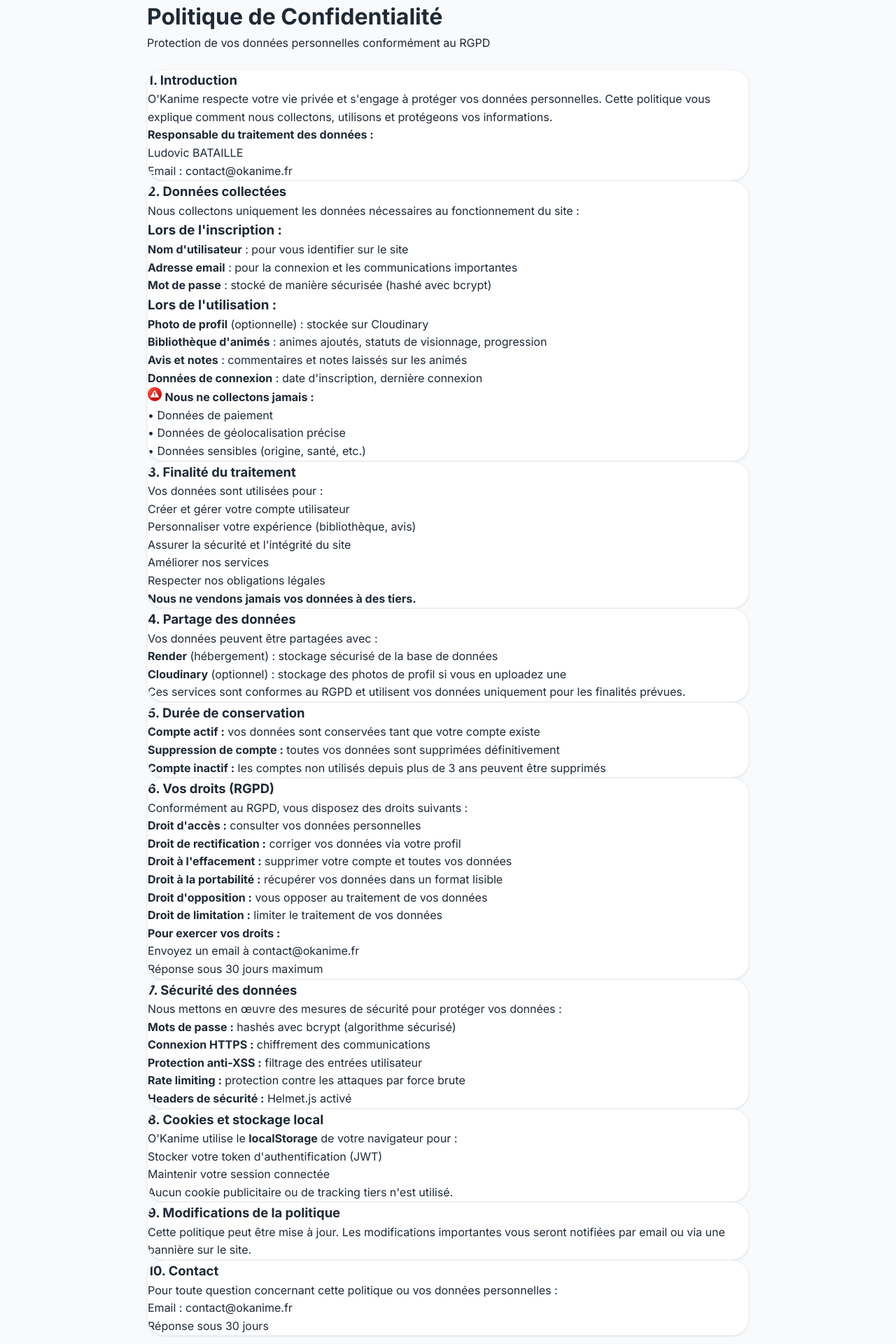
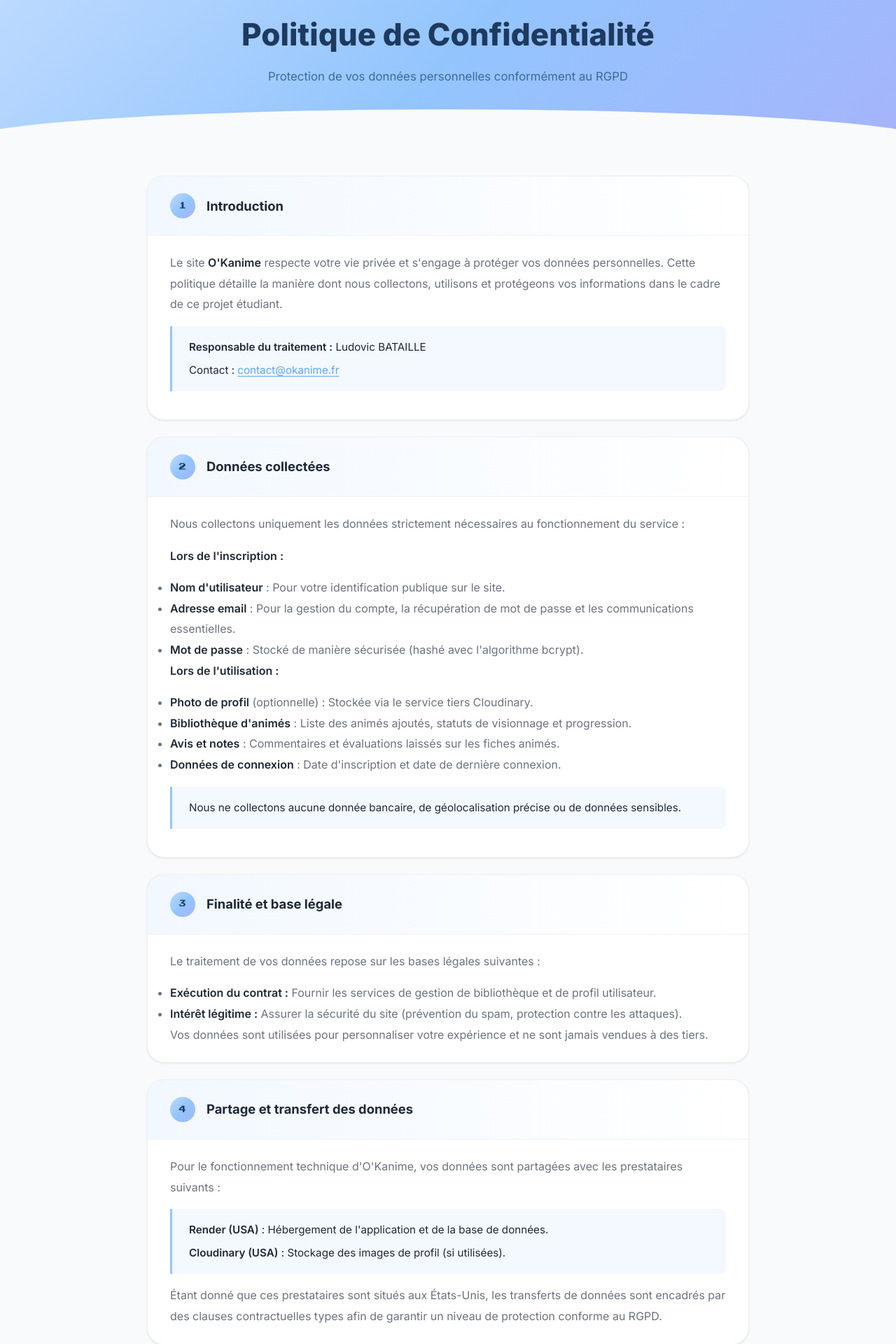
Before and after one commit to B-ludovic/okanime, a Next.js app in the folder frontend/: page /politique-confidentialite in a window 1280 px wide. Shown: the part 120-2040 px from the top of the page at 70% size. Built offline with nearby package versions, Linux system fonts and the light colour scheme.

Commit message:
feat: refonte pages légales (CGU, mentions, confidentialité)

```diff
--- a/frontend/app/politique-confidentialite/page.js
+++ b/frontend/app/politique-confidentialite/page.js
@@ -1,6 +1,5 @@
 import Header from '../../components/layout/Header';
 import Footer from '../../components/layout/Footer';
-import Image from 'next/image';
 import styles from '../../styles/modules/Legal.module.css';
 
 const metadata = {
@@ -13,204 +12,180 @@
     <div className={styles.legalPage}>
       <Header />
 
+      <div className={styles.hero}>
+        <h1 className={styles.heroTitle}>Politique de Confidentialité</h1>
+        <p className={styles.heroSubtitle}>Protection de vos données personnelles conformément au RGPD</p>
+      </div>
+
       <main className={styles.legalMain}>
         <div className={styles.legalContainer}>
-          <div className={styles.legalHeader}>
-            <h1 className={styles.legalTitle}>Politique de Confidentialité</h1>
-            <p className={styles.legalSubtitle}>
-              Protection de vos données personnelles conformément au RGPD
+
+          <section className={styles.legalSection}>
+            <div className={styles.sectionHeader}>
+              <span className={styles.sectionNumber}>1</span>
+              <h2 className={styles.sectionTitle}>Introduction</h2>
+            </div>
+            <div className={styles.sectionBody}>
+              <p>
+                Le site <strong>O&apos;Kanime</strong> respecte votre vie privée et s&apos;engage à protéger vos données personnelles.
+                Cette politique détaille la manière dont nous collectons, utilisons et protégeons vos informations dans le cadre de ce projet étudiant.
               </p>
-          </div>
-
-          <div className={styles.legalContent}>
-            {/* Introduction */}
-            <section className={styles.legalSection}>
-              <h2 className={styles.sectionTitle}>1. Introduction</h2>
-              <div className={styles.sectionContent}>
-                <p>
-                  O&apos;Kanime respecte votre vie privée et s&apos;engage à protéger vos données personnelles.
-                  Cette politique vous explique comment nous collectons, utilisons et protégeons vos informations.
-                </p>
-                <div className={styles.highlight}>
-                  <p>
-                    <strong>Responsable du traitement des données :</strong><br />
-                    Ludovic BATAILLE<br />
-                    Email : <a href="mailto:contact@okanime.fr">contact@okanime.fr</a>
-                  </p>
+              <div className={styles.infoBox}>
+                <p><strong>Responsable du traitement :</strong> Ludovic BATAILLE</p>
+                <p>Contact : <a href="mailto:contact@okanime.fr">contact@okanime.fr</a></p>
               </div>
             </div>
           </section>
 
-            {/* Données collectées */}
           <section className={styles.legalSection}>
-              <h2 className={styles.sectionTitle}>2. Données collectées</h2>
-              <div className={styles.sectionContent}>
-                <p>Nous collectons uniquement les données nécessaires au fonctionnement du site :</p>
-
-                <h3 className={styles.subsectionTitle}>
-                  Lors de l&apos;inscription :
-                </h3>
+            <div className={styles.sectionHeader}>
+              <span className={styles.sectionNumber}>2</span>
+              <h2 className={styles.sectionTitle}>Données collectées</h2>
+            </div>
+            <div className={styles.sectionBody}>
+              <p>Nous collectons uniquement les données strictement nécessaires au fonctionnement du service :</p>
+              <p><strong>Lors de l&apos;inscription :</strong></p>
               <ul>
-                  <li><strong>Nom d&apos;utilisateur</strong> : pour vous identifier sur le site</li>
-                  <li><strong>Adresse email</strong> : pour la connexion et les communications importantes</li>
-                  <li><strong>Mot de passe</strong> : stocké de manière sécurisée (hashé avec bcrypt)</li>
+                <li><strong>Nom d&apos;utilisateur</strong> : Pour votre identification publique sur le site.</li>
+                <li><strong>Adresse email</strong> : Pour la gestion du compte, la récupération de mot de passe et les communications essentielles.</li>
+                <li><strong>Mot de passe</strong> : Stocké de manière sécurisée (hashé avec l&apos;algorithme bcrypt).</li>
               </ul>
-
-                <h3 className={styles.subsectionTitle}>
-                  Lors de l&apos;utilisation :
-                </h3>
+              <p><strong>Lors de l&apos;utilisation :</strong></p>
               <ul>
-                  <li><strong>Photo de profil</strong> (optionnelle) : stockée sur Cloudinary</li>
-                  <li><strong>Bibliothèque d&apos;animés</strong> : animes ajoutés, statuts de visionnage, progression</li>
-                  <li><strong>Avis et notes</strong> : commentaires et notes laissés sur les animés</li>
-                  <li><strong>Données de connexion</strong> : date d&apos;inscription, dernière connexion</li>
+                <li><strong>Photo de profil</strong> (optionnelle) : Stockée via le service tiers Cloudinary.</li>
+                <li><strong>Bibliothèque d&apos;animés</strong> : Liste des animés ajoutés, statuts de visionnage et progression.</li>
+                <li><strong>Avis et notes</strong> : Commentaires et évaluations laissés sur les fiches animés.</li>
+                <li><strong>Données de connexion</strong> : Date d&apos;inscription et date de dernière connexion.</li>
               </ul>
-
-                <div className={styles.highlight}>
-                  <p>
-                    <Image src="/icons/danger.png" alt="Attention" width={20} height={20} className={styles.dangerIcon} /> <strong>Nous ne collectons jamais :</strong><br />
-                    • Données de paiement<br />
-                    • Données de géolocalisation précise<br />
-                    • Données sensibles (origine, santé, etc.)
-                  </p>
+              <div className={styles.infoBox}>
+                <p>Nous ne collectons aucune donnée bancaire, de géolocalisation précise ou de données sensibles.</p>
               </div>
             </div>
           </section>
 
-            {/* Finalité */}
           <section className={styles.legalSection}>
-              <h2 className={styles.sectionTitle}>3. Finalité du traitement</h2>
-              <div className={styles.sectionContent}>
-                <p>Vos données sont utilisées pour :</p>
+            <div className={styles.sectionHeader}>
+              <span className={styles.sectionNumber}>3</span>
+              <h2 className={styles.sectionTitle}>Finalité et base légale</h2>
+            </div>
+            <div className={styles.sectionBody}>
+              <p>Le traitement de vos données repose sur les bases légales suivantes :</p>
               <ul>
-                  <li>Créer et gérer votre compte utilisateur</li>
-                  <li>Personnaliser votre expérience (bibliothèque, avis)</li>
-                  <li>Assurer la sécurité et l&apos;intégrité du site</li>
-                  <li>Améliorer nos services</li>
-                  <li>Respecter nos obligations légales</li>
+                <li><strong>Exécution du contrat :</strong> Fournir les services de gestion de bibliothèque et de profil utilisateur.</li>
+                <li><strong>Intérêt légitime :</strong> Assurer la sécurité du site (prévention du spam, protection contre les attaques).</li>
               </ul>
+              <p>Vos données sont utilisées pour personnaliser votre expérience et ne sont jamais vendues à des tiers.</p>
+            </div>
+          </section>
+
+          <section className={styles.legalSection}>
+            <div className={styles.sectionHeader}>
+              <span className={styles.sectionNumber}>4</span>
+              <h2 className={styles.sectionTitle}>Partage et transfert des données</h2>
+            </div>
+            <div className={styles.sectionBody}>
+              <p>Pour le fonctionnement technique d&apos;O&apos;Kanime, vos données sont partagées avec les prestataires suivants :</p>
+              <div className={styles.infoBox}>
+                <p><strong>Render (USA)</strong> : Hébergement de l&apos;application et de la base de données.</p>
+                <p><strong>Cloudinary (USA)</strong> : Stockage des images de profil (si utilisées).</p>
+              </div>
               <p>
-                  <strong>Nous ne vendons jamais vos données à des tiers.</strong>
+                Étant donné que ces prestataires sont situés aux États-Unis, les transferts de données sont encadrés
+                par des clauses contractuelles types afin de garantir un niveau de protection conforme au RGPD.
               </p>
             </div>
           </section>
 
-            {/* Partage des données */}
           <section className={styles.legalSection}>
-              <h2 className={styles.sectionTitle}>4. Partage des données</h2>
-              <div className={styles.sectionContent}>
-                <p>Vos données peuvent être partagées avec :</p>
+            <div className={styles.sectionHeader}>
+              <span className={styles.sectionNumber}>5</span>
+              <h2 className={styles.sectionTitle}>Durée de conservation</h2>
+            </div>
+            <div className={styles.sectionBody}>
               <ul>
-                  <li>
-                    <strong>Render</strong> (hébergement) : stockage sécurisé de la base de données
-                  </li>
-                  <li>
-                    <strong>Cloudinary</strong> (optionnel) : stockage des photos de profil si vous en uploadez une
-                  </li>
+                <li><strong>Compte actif :</strong> Vos données sont conservées tant que votre compte est ouvert.</li>
+                <li><strong>Inactivité :</strong> Les comptes inactifs depuis plus de 3 ans sont automatiquement supprimés.</li>
+                <li><strong>Suppression :</strong> En cas de suppression de compte à votre initiative, toutes vos données (profil, bibliothèque, avis, images Cloudinary) sont effacées définitivement.</li>
               </ul>
+            </div>
+          </section>
+
+          <section className={styles.legalSection}>
+            <div className={styles.sectionHeader}>
+              <span className={styles.sectionNumber}>6</span>
+              <h2 className={styles.sectionTitle}>Vos droits (RGPD)</h2>
+            </div>
+            <div className={styles.sectionBody}>
+              <p>Conformément à la réglementation européenne, vous disposez des droits suivants :</p>
+              <ul>
+                <li><strong>Accès et Rectification :</strong> Consulter et modifier vos informations via votre profil.</li>
+                <li><strong>Effacement :</strong> Demander la suppression totale de votre compte.</li>
+                <li><strong>Portabilité :</strong> Demander une copie de vos données dans un format structuré.</li>
+                <li><strong>Opposition et Limitation :</strong> Vous opposer au traitement de certaines données.</li>
+              </ul>
+              <div className={styles.infoBox}>
+                <p>Pour exercer ces droits, contactez-nous à : <a href="mailto:contact@okanime.fr">contact@okanime.fr</a></p>
+                <p>Une réponse vous sera apportée sous 30 jours maximum.</p>
+                <p>Si vous estimez que vos droits ne sont pas respectés, vous pouvez introduire une réclamation auprès de la <a href="https://www.cnil.fr" target="_blank" rel="noopener noreferrer">CNIL</a>.</p>
+              </div>
+            </div>
+          </section>
+
+          <section className={styles.legalSection}>
+            <div className={styles.sectionHeader}>
+              <span className={styles.sectionNumber}>7</span>
+              <h2 className={styles.sectionTitle}>Sécurité</h2>
+            </div>
+            <div className={styles.sectionBody}>
+              <p>Nous appliquons des mesures de sécurité rigoureuses :</p>
+              <ul>
+                <li>Chiffrement des mots de passe via bcrypt.</li>
+                <li>Communications sécurisées via protocole HTTPS.</li>
+                <li>Utilisation de Helmet.js pour sécuriser les headers HTTP.</li>
+                <li>Protections contre les failles XSS et les attaques par force brute (Rate limiting).</li>
+              </ul>
+            </div>
+          </section>
+
+          <section className={styles.legalSection}>
+            <div className={styles.sectionHeader}>
+              <span className={styles.sectionNumber}>8</span>
+              <h2 className={styles.sectionTitle}>Cookies et stockage local</h2>
+            </div>
+            <div className={styles.sectionBody}>
               <p>
-                  Ces services sont conformes au RGPD et utilisent vos données uniquement pour les finalités prévues.
+                O&apos;Kanime n&apos;utilise aucun cookie publicitaire ou de tracking tiers.
+                Nous utilisons uniquement le <strong>localStorage</strong> de votre navigateur pour stocker votre JSON Web Token (JWT),
+                ce qui permet de maintenir votre session active. Ce traceur est strictement nécessaire à la fourniture du service.
               </p>
             </div>
           </section>
 
-            {/* Durée de conservation */}
           <section className={styles.legalSection}>
-              <h2 className={styles.sectionTitle}>5. Durée de conservation</h2>
-              <div className={styles.sectionContent}>
-                <ul>
-                  <li><strong>Compte actif :</strong> vos données sont conservées tant que votre compte existe</li>
-                  <li><strong>Suppression de compte :</strong> toutes vos données sont supprimées définitivement</li>
-                  <li><strong>Compte inactif :</strong> les comptes non utilisés depuis plus de 3 ans peuvent être supprimés</li>
-                </ul>
+            <div className={styles.sectionHeader}>
+              <span className={styles.sectionNumber}>9</span>
+              <h2 className={styles.sectionTitle}>Modifications</h2>
+            </div>
+            <div className={styles.sectionBody}>
+              <p>
+                Cette politique peut évoluer. En cas de modification majeure, vous serez informé par email ou via une notification sur le site.
+              </p>
             </div>
           </section>
 
-            {/* Vos droits RGPD */}
           <section className={styles.legalSection}>
-              <h2 className={styles.sectionTitle}>6. Vos droits (RGPD)</h2>
-              <div className={styles.sectionContent}>
-                <p>Conformément au RGPD, vous disposez des droits suivants :</p>
-                <ul>
-                  <li><strong>Droit d&apos;accès :</strong> consulter vos données personnelles</li>
-                  <li><strong>Droit de rectification :</strong> corriger vos données via votre profil</li>
-                  <li><strong>Droit à l&apos;effacement :</strong> supprimer votre compte et toutes vos données</li>
-                  <li><strong>Droit à la portabilité :</strong> récupérer vos données dans un format lisible</li>
-                  <li><strong>Droit d&apos;opposition :</strong> vous opposer au traitement de vos données</li>
-                  <li><strong>Droit de limitation :</strong> limiter le traitement de vos données</li>
-                </ul>
-
-                <div className={styles.highlight}>
-                  <p>
-                    <strong>Pour exercer vos droits :</strong><br />
-                    Envoyez un email à <a href="mailto:contact@okanime.fr">contact@okanime.fr</a><br />
-                    Réponse sous 30 jours maximum
-                  </p>
+            <div className={styles.sectionHeader}>
+              <span className={styles.sectionNumber}>10</span>
+              <h2 className={styles.sectionTitle}>Contact</h2>
+            </div>
+            <div className={styles.sectionBody}>
+              <div className={styles.infoBox}>
+                <p>Pour toute question : <a href="mailto:contact@okanime.fr">contact@okanime.fr</a></p>
               </div>
             </div>
           </section>
 
-            {/* Sécurité */}
-            <section className={styles.legalSection}>
-              <h2 className={styles.sectionTitle}>7. Sécurité des données</h2>
-              <div className={styles.sectionContent}>
-                <p>Nous mettons en œuvre des mesures de sécurité pour protéger vos données :</p>
-                <ul>
-                  <li><strong>Mots de passe :</strong> hashés avec bcrypt (algorithme sécurisé)</li>
-                  <li><strong>Connexion HTTPS :</strong> chiffrement des communications</li>
-                  <li><strong>Protection anti-XSS :</strong> filtrage des entrées utilisateur</li>
-                  <li><strong>Rate limiting :</strong> protection contre les attaques par force brute</li>
-                  <li><strong>Headers de sécurité :</strong> Helmet.js activé</li>
-                </ul>
-              </div>
-            </section>
-
-            {/* Cookies */}
-            <section className={styles.legalSection}>
-              <h2 className={styles.sectionTitle}>8. Cookies et stockage local</h2>
-              <div className={styles.sectionContent}>
-                <p>
-                  O&apos;Kanime utilise le <strong>localStorage</strong> de votre navigateur pour :
-                </p>
-                <ul>
-                  <li>Stocker votre token d&apos;authentification (JWT)</li>
-                  <li>Maintenir votre session connectée</li>
-                </ul>
-                <p>
-                  Aucun cookie publicitaire ou de tracking tiers n&apos;est utilisé.
-                </p>
-              </div>
-            </section>
-
-            {/* Modifications */}
-            <section className={styles.legalSection}>
-              <h2 className={styles.sectionTitle}>9. Modifications de la politique</h2>
-              <div className={styles.sectionContent}>
-                <p>
-                  Cette politique peut être mise à jour. Les modifications importantes vous seront notifiées
-                  par email ou via une bannière sur le site.
-                </p>
-              </div>
-            </section>
-
-            {/* Contact */}
-            <section className={styles.legalSection}>
-              <h2 className={styles.sectionTitle}>10. Contact</h2>
-              <div className={styles.sectionContent}>
-                <p>
-                  Pour toute question concernant cette politique ou vos données personnelles :
-                </p>
-                <div className={styles.contactInfo}>
-                  <p>Email : <a href="mailto:contact@okanime.fr">contact@okanime.fr</a></p>
-                  <p>Réponse sous 30 jours</p>
-                </div>
-              </div>
-            </section>
-
-            <div className={styles.updateDate}>
-              Dernière mise à jour : 30 novembre 2025
-            </div>
-          </div>
+          <p className={styles.updateDate}>Dernière mise à jour : 28 mars 2026</p>
         </div>
       </main>
 
@@ -219,6 +194,5 @@
   );
 }
 
-
 export default PolitiqueConfidentialitePage;
 export { metadata };
```
Also changed, not shown: frontend/app/cgu/page.js (+118 -160 lines). Lines whose indentation alone changed are shown as unchanged.
